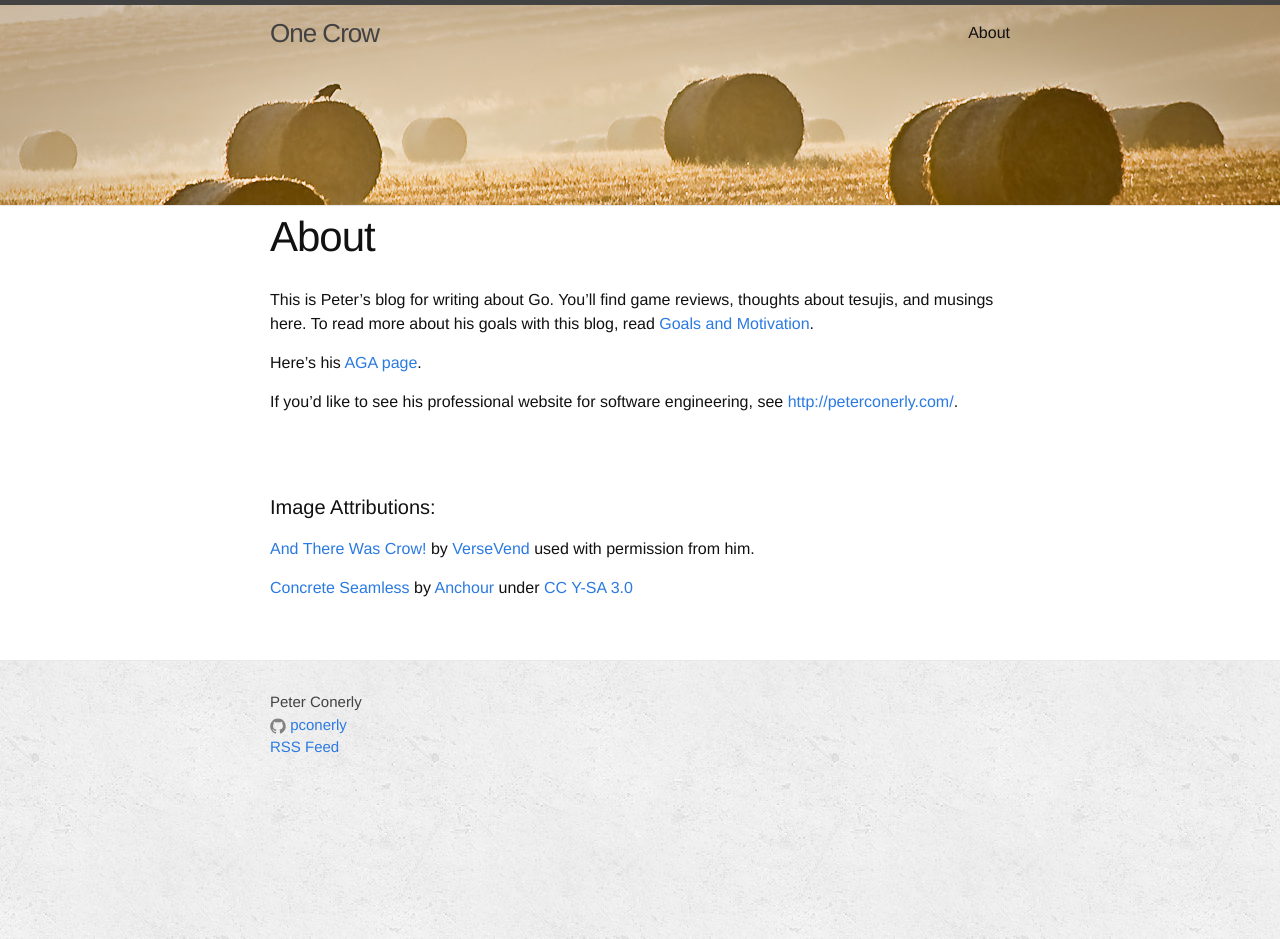
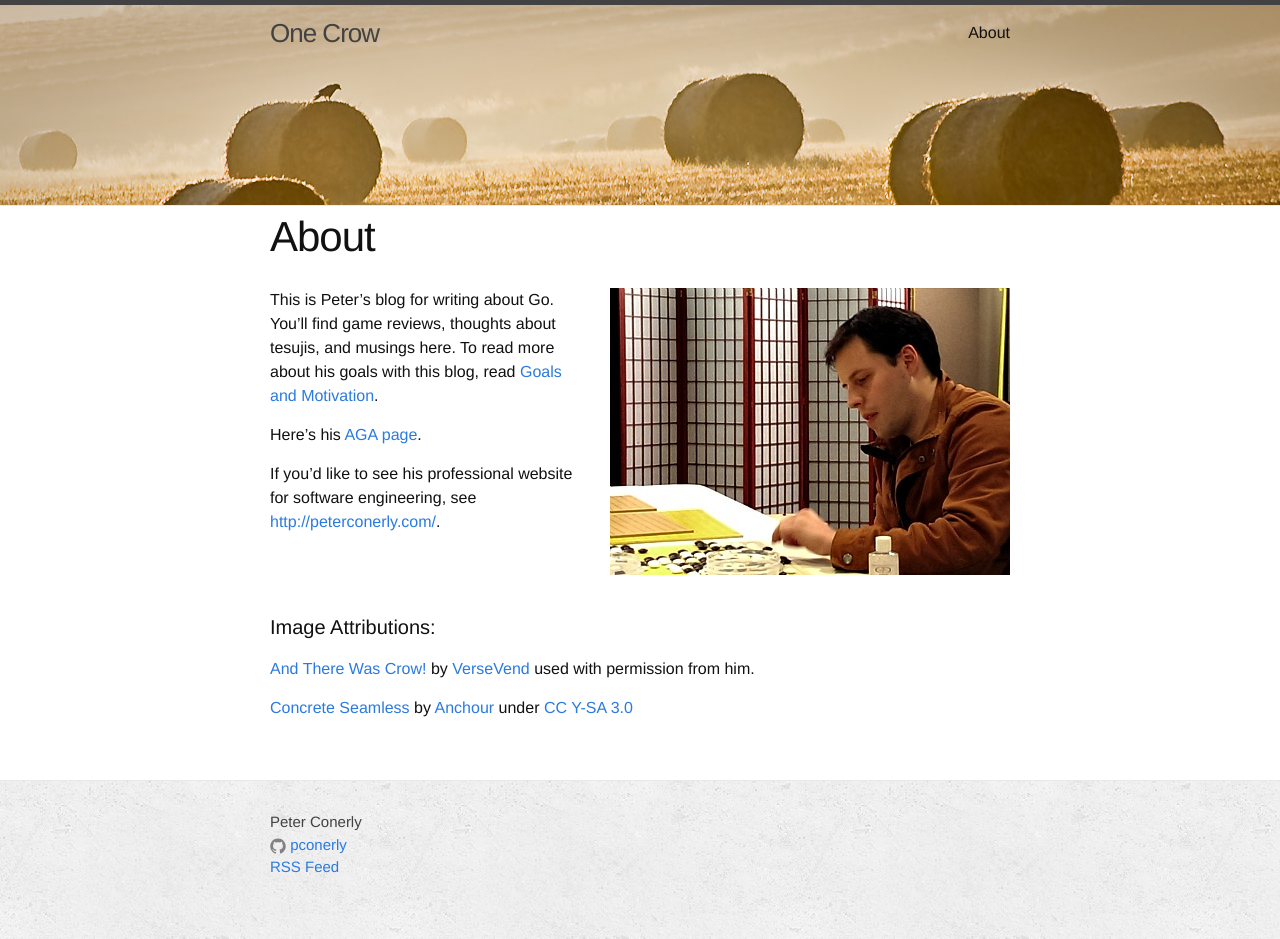
Before and after one commit to pconerly/onecrow, a Jekyll site: the page built from about.md, in a window 1280 px wide. Built offline with Jekyll 4.4.1, drawn with Linux system fonts in a browser that asks for light colours.

Commit message:
Add about image

```diff
--- a/about.md
+++ b/about.md
@@ -3,6 +3,8 @@ layout: page
 title: About
 permalink: /about/
 ---
+
+<img src="/onecrow/images/about/peter.jpg" style="float:right; margin-left: 20px;" />
 
 This is Peter's blog for writing about Go.  You'll find game reviews, thoughts about tesujis, and musings here.  To read more about his goals with this blog, read [Goals and Motivation](/onecrow/2015/11/07/goals-and-motivation.html).
 
```
Also changed, not shown: images/about/peter.jpg (added).
